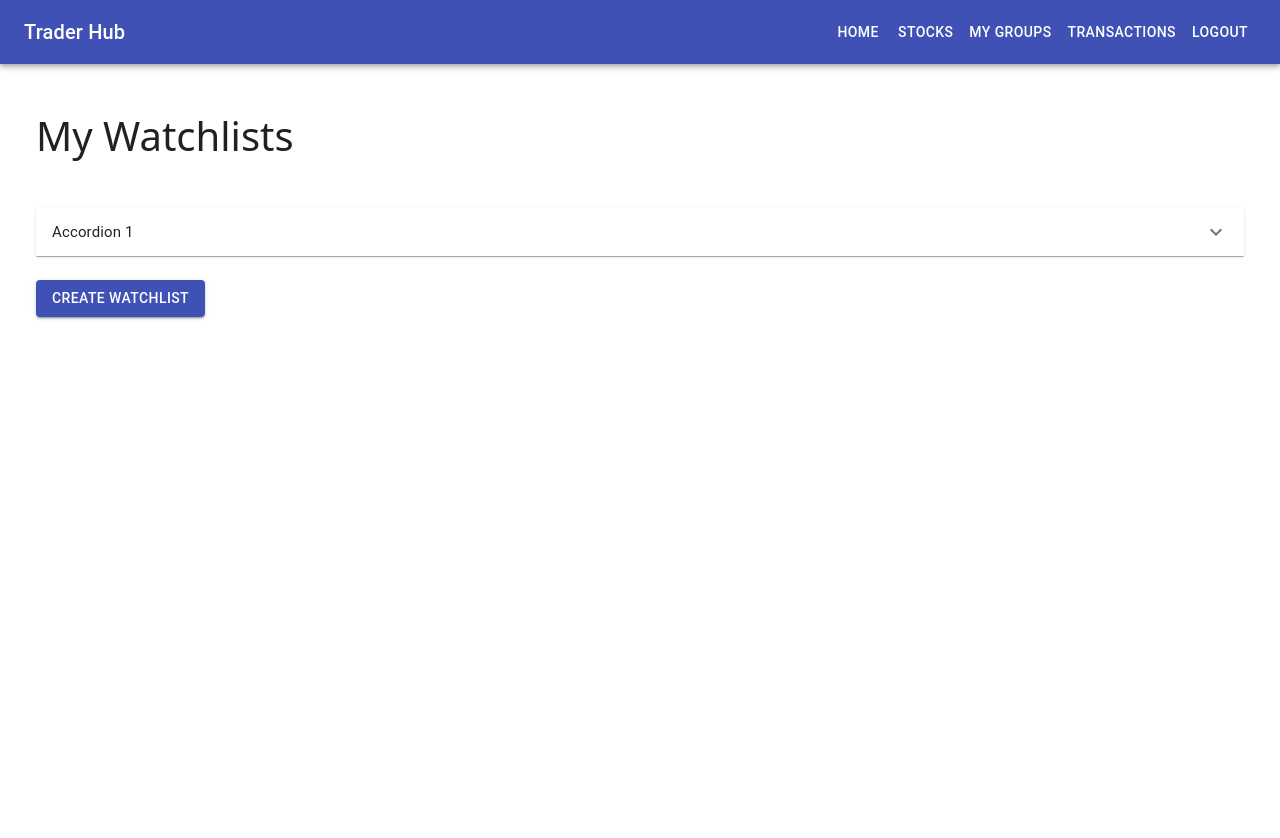
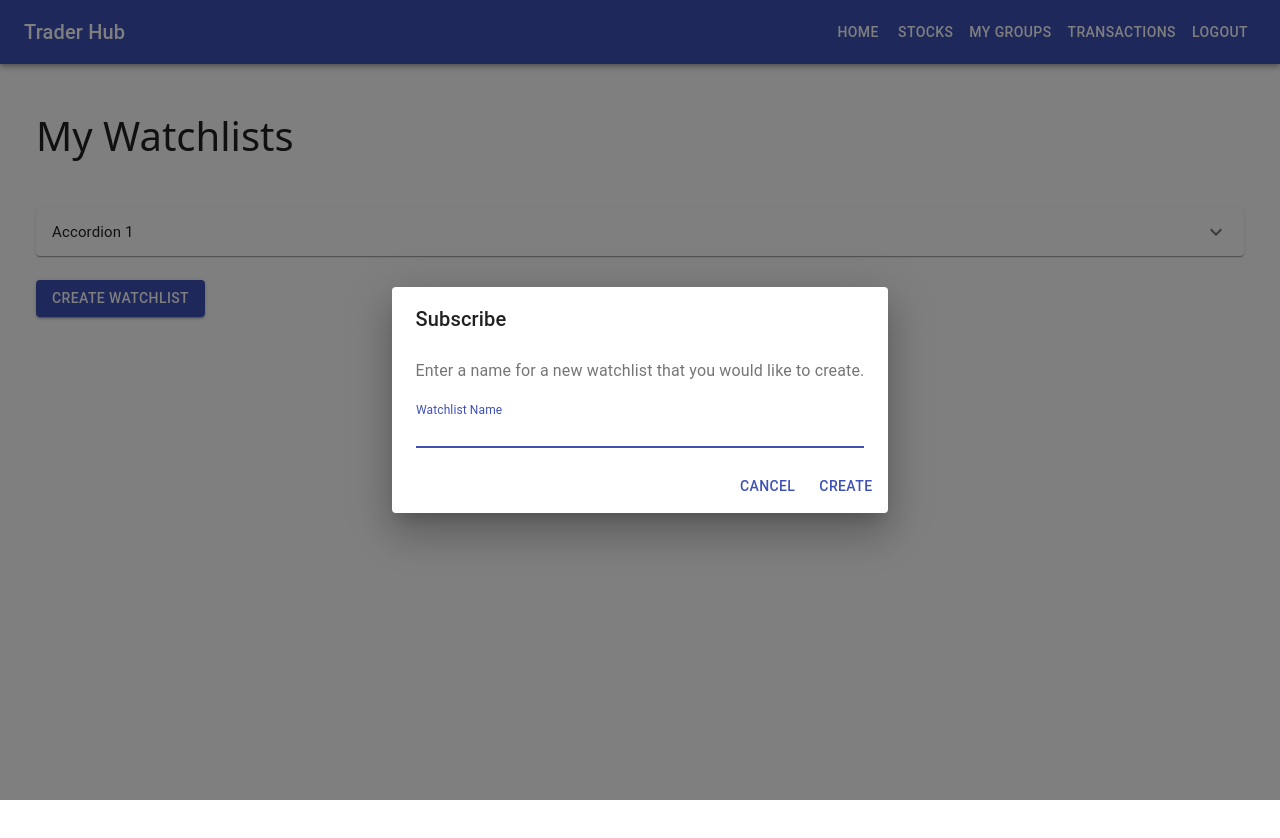
Before and after one commit to ansunsujoe/deep-trader, a React (Create React App) app in the folder traderhub/: page /groups in a window 1280 px wide. Both pictures are taken after a click on the button "CREATE WATCHLIST". Shown: the top 838 px of the page. Built offline with nearby package versions, Linux system fonts and the light colour scheme; no server answers.

Commit message:
DB handling decimal

```diff
--- a/traderhub/src/components/grouplist.tsx
+++ b/traderhub/src/components/grouplist.tsx
@@ -25,15 +25,6 @@ const useStyles = makeStyles((theme: Theme) =>
 
 export default function GroupList(props) {
   const classes = useStyles();
-  const [dialogOpen, setDialogOpen] = useState(false);
-
-  const handleDialogOpen = () => {
-    setDialogOpen(true);
-  }
-
-  const handleDialogClose = () => {
-    setDialogOpen(false);
-  }
 
   return (
     <div className={classes.root}>
@@ -67,9 +58,6 @@ export default function GroupList(props) {
           </Button>
         </AccordionActions>
       </Accordion>
-      <Button variant="contained" color="primary" className="mt-4">
-        Create Watchlist
-      </Button>
     </div>
   );
 }
--- a/traderhub/src/components/groups.tsx
+++ b/traderhub/src/components/groups.tsx
@@ -8,9 +8,25 @@ import Container from 'react-bootstrap/Container';
 import Row from 'react-bootstrap/Row';
 import Col from 'react-bootstrap/Col';
 import GroupList from './grouplist';
+import Dialog from '@material-ui/core/Dialog';
+import DialogActions from '@material-ui/core/DialogActions';
+import DialogContent from '@material-ui/core/DialogContent';
+import DialogContentText from '@material-ui/core/DialogContentText';
+import DialogTitle from '@material-ui/core/DialogTitle';
+import TextField from '@material-ui/core/TextField';
+import Button from '@material-ui/core/Button'
 
 export default function Groups() {
   const [data, setData] = useState([]);
+  const [dialogOpen, setDialogOpen] = useState(false);
+
+  const handleDialogOpen = () => {
+    setDialogOpen(true);
+  }
+
+  const handleDialogClose = () => {
+    setDialogOpen(false);
+  }
 
   useEffect(() => {
     axios.get('http://localhost:5001/watchlist').then(response => {
@@ -25,6 +41,30 @@ export default function Groups() {
     <div>
       <Navbar />
       <div className={styles.container}>
+        <Dialog open={dialogOpen} onClose={handleDialogClose} aria-labelledby="form-dialog-title">
+          <DialogTitle id="form-dialog-title">Subscribe</DialogTitle>
+          <DialogContent>
+            <DialogContentText>
+              Enter a name for a new watchlist that you would like to create.
+            </DialogContentText>
+            <TextField
+              autoFocus
+              margin="dense"
+              id="name"
+              label="Watchlist Name"
+              type="name"
+              fullWidth
+            />
+          </DialogContent>
+          <DialogActions>
+            <Button onClick={handleDialogClose} color="primary">
+              Cancel
+            </Button>
+            <Button onClick={handleDialogClose} color="primary">
+              Create
+            </Button>
+          </DialogActions>
+        </Dialog>
         <Container fluid>
           <Row>
             <Col>
@@ -38,6 +78,9 @@ export default function Groups() {
           <Card style={{ border: "none", boxShadow: "none" }}>
             <CardContent>
               <GroupList data={data} />
+              <Button variant="contained" color="primary" className="mt-4" onClick={handleDialogOpen}>
+                Create Watchlist
+              </Button>
             </CardContent>
           </Card>
         </Container>
```
Also changed, not shown: 1 other file (tests, documents, lock files or other folders).
